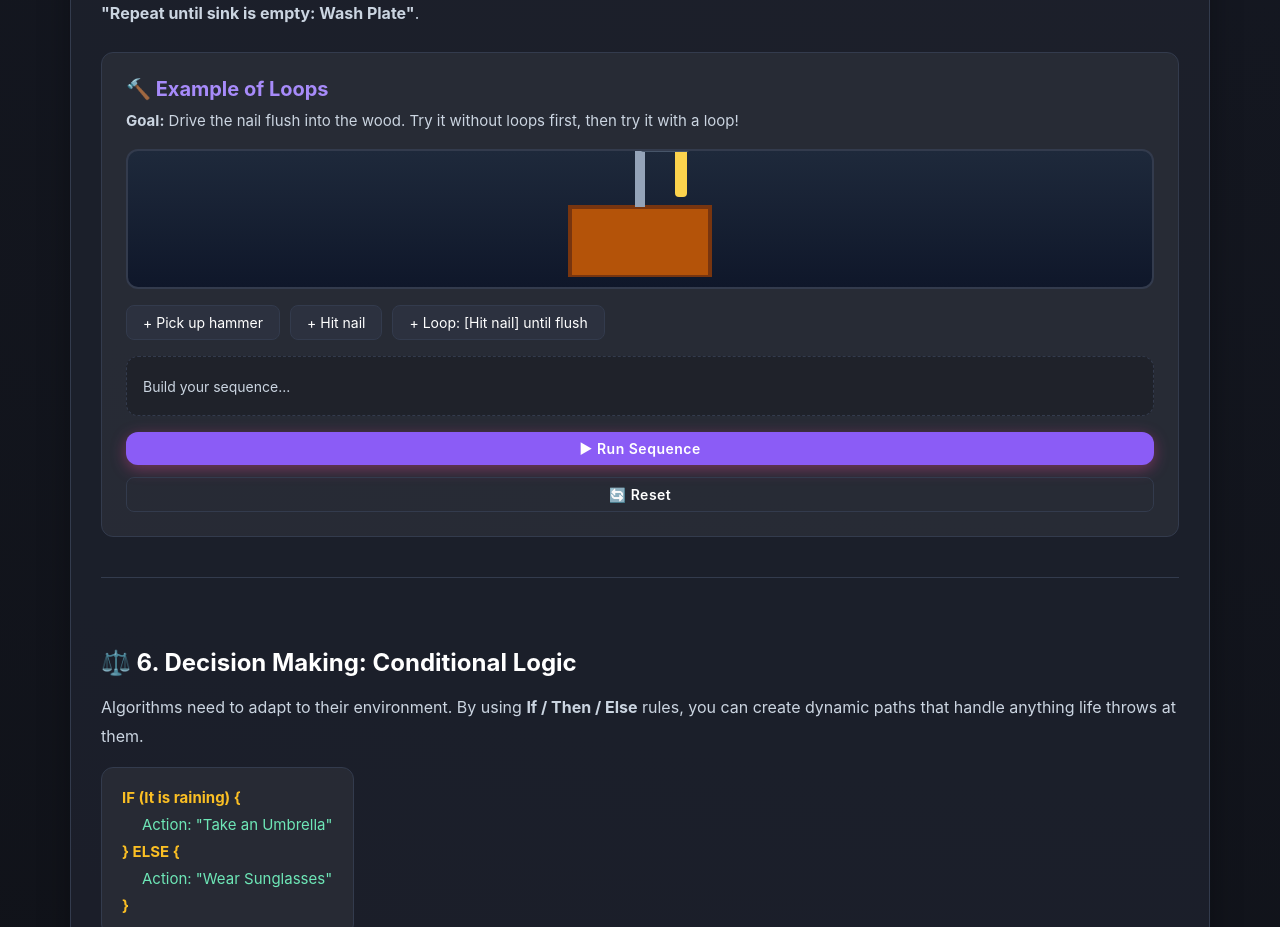
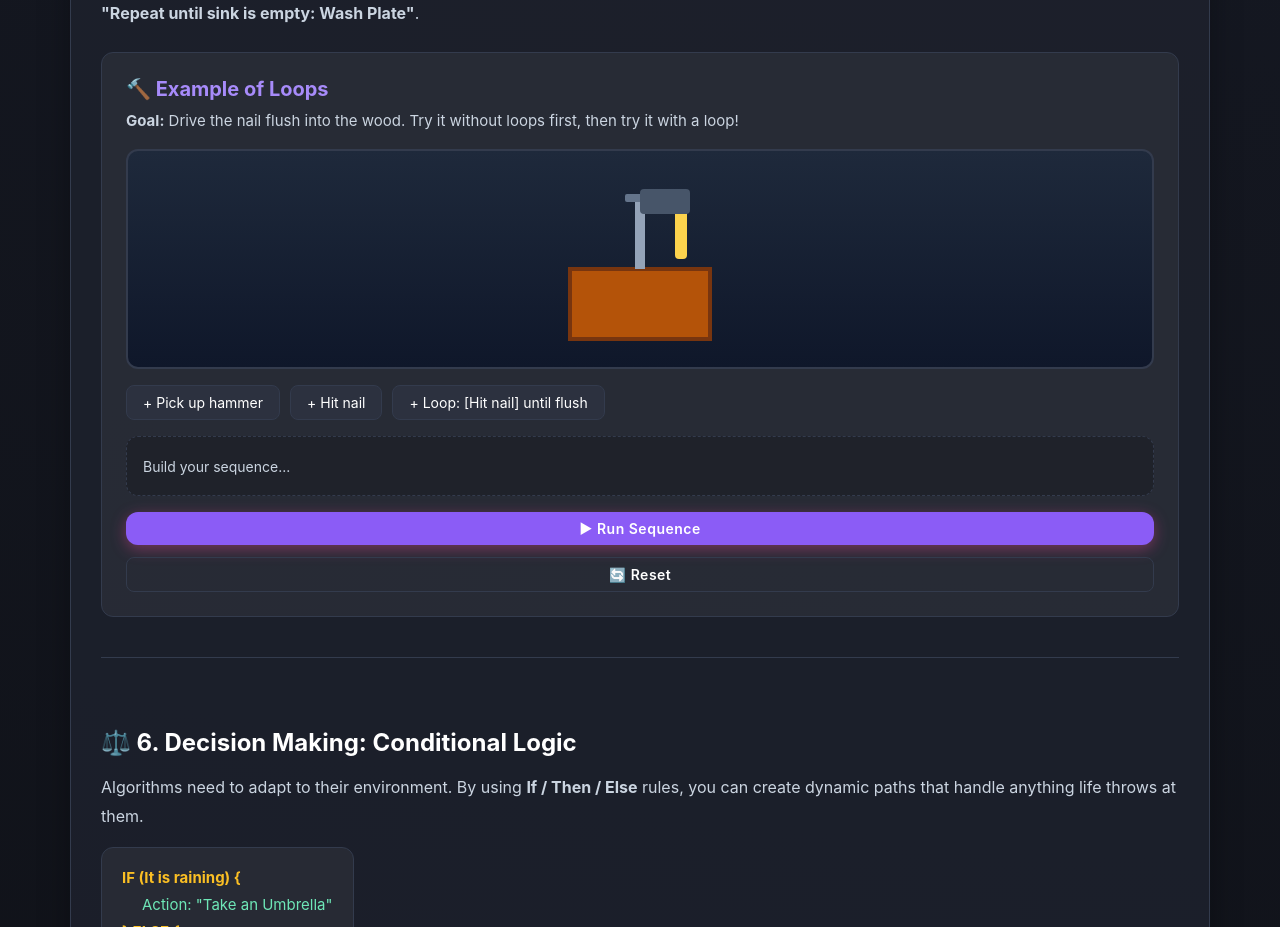
Before and after one commit to SPP-2005/AlgoThink1, a Next.js app: page /course/module-1 in a window 1280 px wide. Shown: the part 3160-4087 px from the top of the page. Built offline with nearby package versions, Linux system fonts and the light colour scheme.

Commit message:
feat: add module-1 simulation page with activity and hammer sequencing logic

```diff
--- a/app/course/module-1/page.js
+++ b/app/course/module-1/page.js
@@ -551,7 +551,7 @@ export default function Module1() {
                                 <strong>Goal:</strong> Drive the nail flush into the wood. Try it without loops first, then try it with a loop!
                             </p>
 
-                            <div style={{ height: '140px', background: 'linear-gradient(to bottom, #1e293b, #0f172a)', borderRadius: '12px', border: '2px solid var(--border)', position: 'relative', overflow: 'hidden', marginBottom: '16px', display: 'flex', justifyContent: 'center', alignItems: 'flex-end', paddingBottom: '10px' }}>
+                            <div style={{ height: '220px', background: 'linear-gradient(to bottom, #1e293b, #0f172a)', borderRadius: '12px', border: '2px solid var(--border)', position: 'relative', overflow: 'hidden', marginBottom: '16px', display: 'flex', justifyContent: 'center', alignItems: 'center' }}>
                                 <style>{`
                                     @keyframes hammerStrike {
                                         0% { transform: rotate(0deg); }
@@ -559,7 +559,7 @@ export default function Module1() {
                                         100% { transform: rotate(0deg); }
                                     }
                                 `}</style>
-                                <svg width="200" height="150" viewBox="0 0 200 150">
+                                <svg width="240" height="180" viewBox="0 -20 200 180" style={{ overflow: 'visible' }}>
                                     {/* Wood */}
                                     <rect x="30" y="80" width="140" height="70" fill="#b45309" stroke="#78350f" strokeWidth="4" />
 
```
